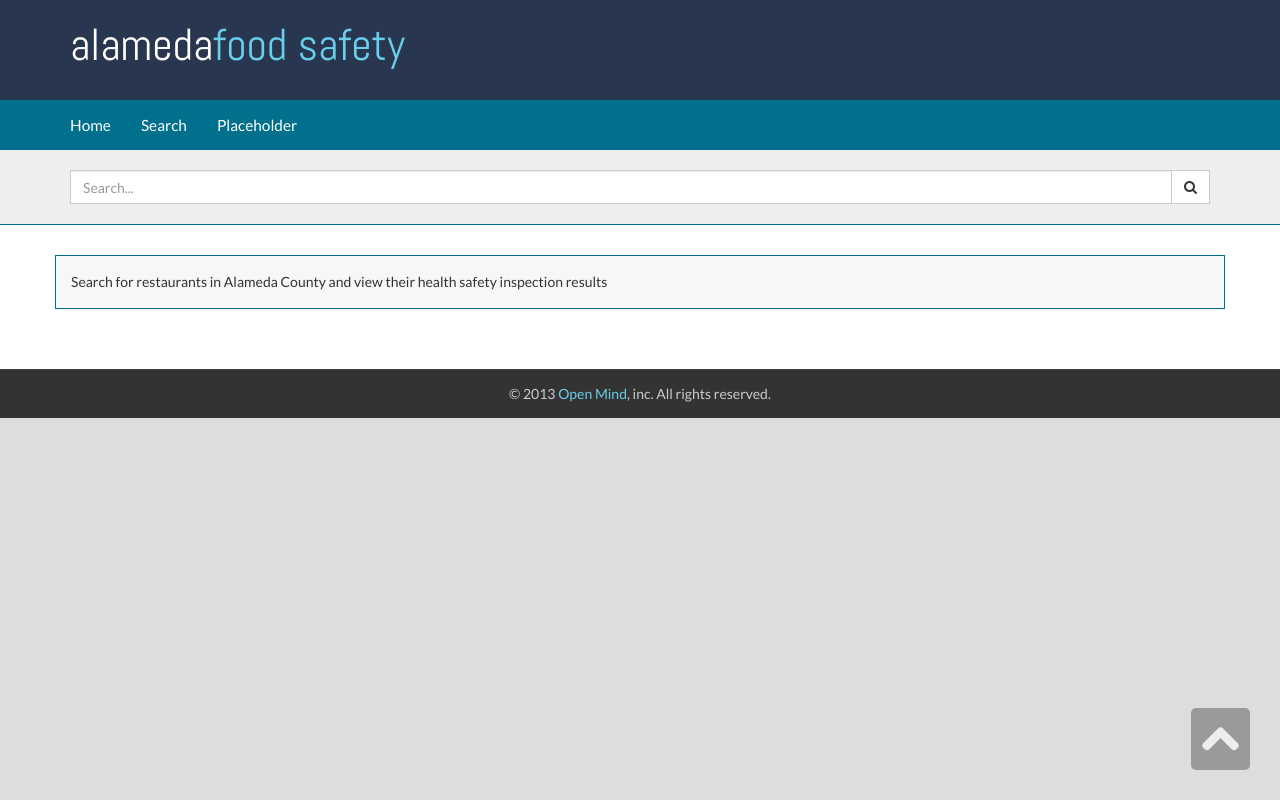
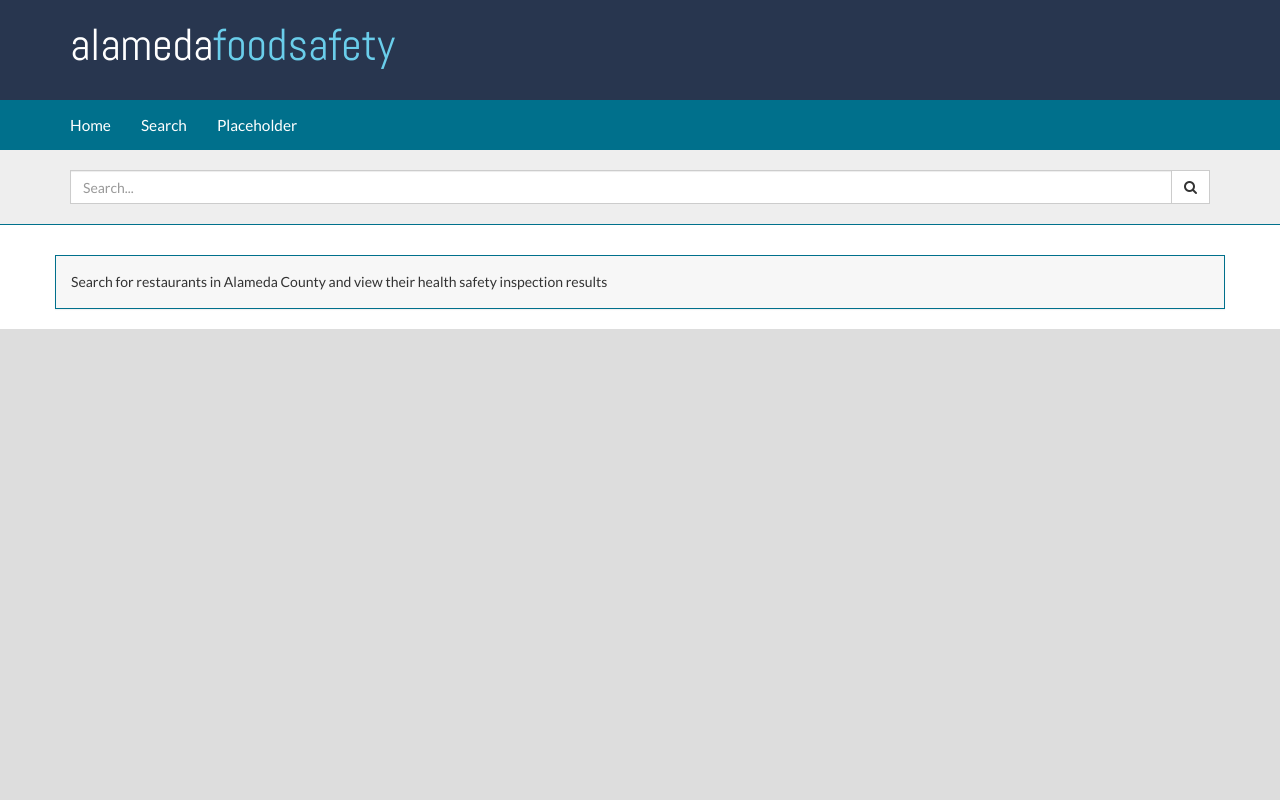
Before and after one commit to Veeva-Hackers/bootstrap, a Django app: template django/hello_world/templates/index.html in a window 1280 px wide. Run offline with Django 3.2, Linux system fonts and the light colour scheme; the template is opened without the code that fills it, so the values that code supplies are empty.

Commit message:
Work for results page

```diff
--- a/django/hello_world/static/hello/css/style.css
+++ b/django/hello_world/static/hello/css/style.css
@@ -19,8 +19,6 @@ START CUSTOM STYLING
 .list-group-item .vv_result_tile .vv_restaurant_Rating_good {
     color: green;
 }
-
-
 /**************************************
 END CUSTOM STYLING
 **************************************/
@@ -1200,7 +1198,7 @@ img.alignleft + p, img.alignright + p {
 #header-title h1 {
     font-family: 'Abel', sans-serif;
     text-transform: lowercase;
-    word-spacing: 0px;
+    word-spacing: -10px;
     margin: 20px 0 10px 0;
     font-size: 3.2em;
     color: #fff
--- a/django/hello_world/templates/index.html
+++ b/django/hello_world/templates/index.html
@@ -88,18 +88,8 @@
                 </div>
             </div>
         </section>
+    </div>
 
-
-
-        <footer id="footer">
-            <p>&copy; 2013 <a href="#">Open Mind</a>, inc. All rights reserved.</p>
-        </footer>
-
-    </div> <!-- boxed -->
-
-    <div id="back-top">
-        <a href="#header"><i class="fa fa-chevron-up"></i></a>
-    </div>
 
 
     <!-- Scripts -->
--- a/django/hello_world/templates/portfolio.html
+++ b/django/hello_world/templates/portfolio.html
@@ -215,13 +215,7 @@
                     Vestibulum at eros
                 </li>
             </ul>
-
         </div> <!-- container  -->
-
-        <footer id="footer">
-            <p>&copy; 2013 <a href="#">Open Mind</a>, inc. All rights reserved.</p>
-        </footer>
-
     </div> <!-- boxed -->
 
     <!-- Scripts -->
```
